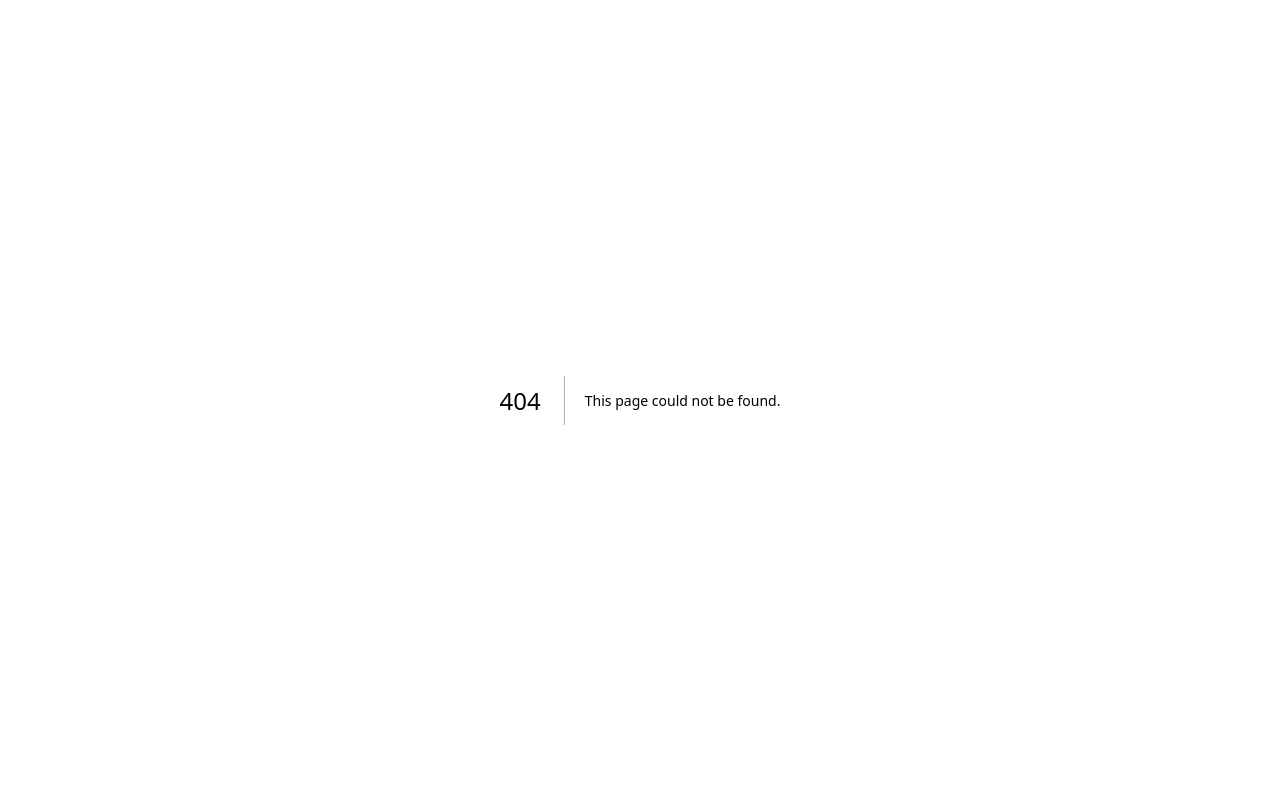
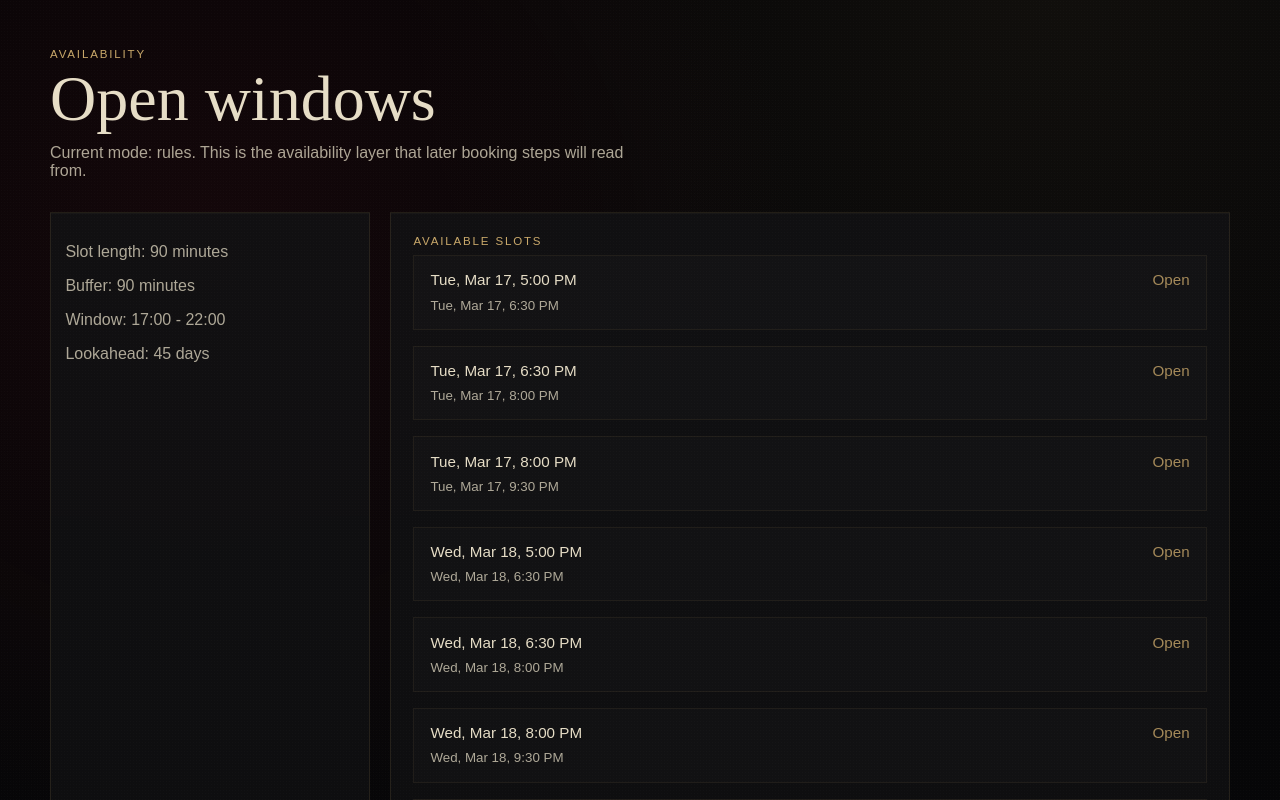
Before and after one commit to chaseellsworthiv-artifice/Artifice-Website, a Next.js app: page /studio/availability in a window 1280 px wide. Before the commit this address had no page. Shown: the top 800 px of the page. Built offline with nearby package versions, Linux system fonts and the light colour scheme; a web font is replaced by a local one.

Commit message:
Add booking foundation and refine site presentation

```diff
--- /dev/null
+++ b/app/studio/availability/page.jsx
@@ -0,0 +1,60 @@
+import { getAvailabilityWindow } from "../../api/_lib/availability";
+import styles from "../../../components/inquiry-dashboard.module.css";
+
+export const dynamic = "force-dynamic";
+
+export const metadata = {
+  title: "Availability Desk | Artifice",
+  description: "Internal availability review for Artifice.",
+};
+
+function formatSlot(iso) {
+  return new Date(iso).toLocaleString([], {
+    weekday: "short",
+    month: "short",
+    day: "numeric",
+    hour: "numeric",
+    minute: "2-digit",
+  });
+}
+
+export default async function AvailabilityDeskPage() {
+  const availability = await getAvailabilityWindow();
+  return (
+    <main className={styles.page}>
+      <header className={styles.header}>
+        <p className={styles.kicker}>Availability</p>
+        <h1>Open windows</h1>
+        <p className={styles.subtitle}>Current mode: {availability.mode}. This is the availability layer that later booking steps will read from.</p>
+      </header>
+      <section className={styles.shell}>
+        <aside className={styles.list}>
+          <div className={styles.empty}>
+            <p>Slot length: {availability.config.slotMinutes} minutes</p>
+            <p>Buffer: {availability.config.bufferMinutes} minutes</p>
+            <p>Window: {availability.config.startHour}:00 - {availability.config.endHour}:00</p>
+            <p>Lookahead: {availability.config.lookAheadDays} days</p>
+          </div>
+        </aside>
+        <section className={styles.detail}>
+          <p className={styles.detailLabel}>Available slots</p>
+          {availability.slots.length ? (
+            <div className={styles.controls}>
+              {availability.slots.slice(0, 24).map((slot) => (
+                <div key={slot.start} className={styles.listItem}>
+                  <div className={styles.listTop}>
+                    <span>{formatSlot(slot.start)}</span>
+                    <span className={styles.status}>open</span>
+                  </div>
+                  <small>{formatSlot(slot.end)}</small>
+                </div>
+              ))}
+            </div>
+          ) : (
+            <div className={styles.empty}>No slots available in the current window.</div>
+          )}
+        </section>
+      </section>
+    </main>
+  );
+}
```
Also changed, not shown: app/studio/bookings/page.jsx (added, +26 -0 lines), app/studio/inquiries/page.jsx (added, +14 -0 lines), components/hero-experience.module.css (+13 -4 lines), 2 other files (tests, documents, lock files or other folders).
